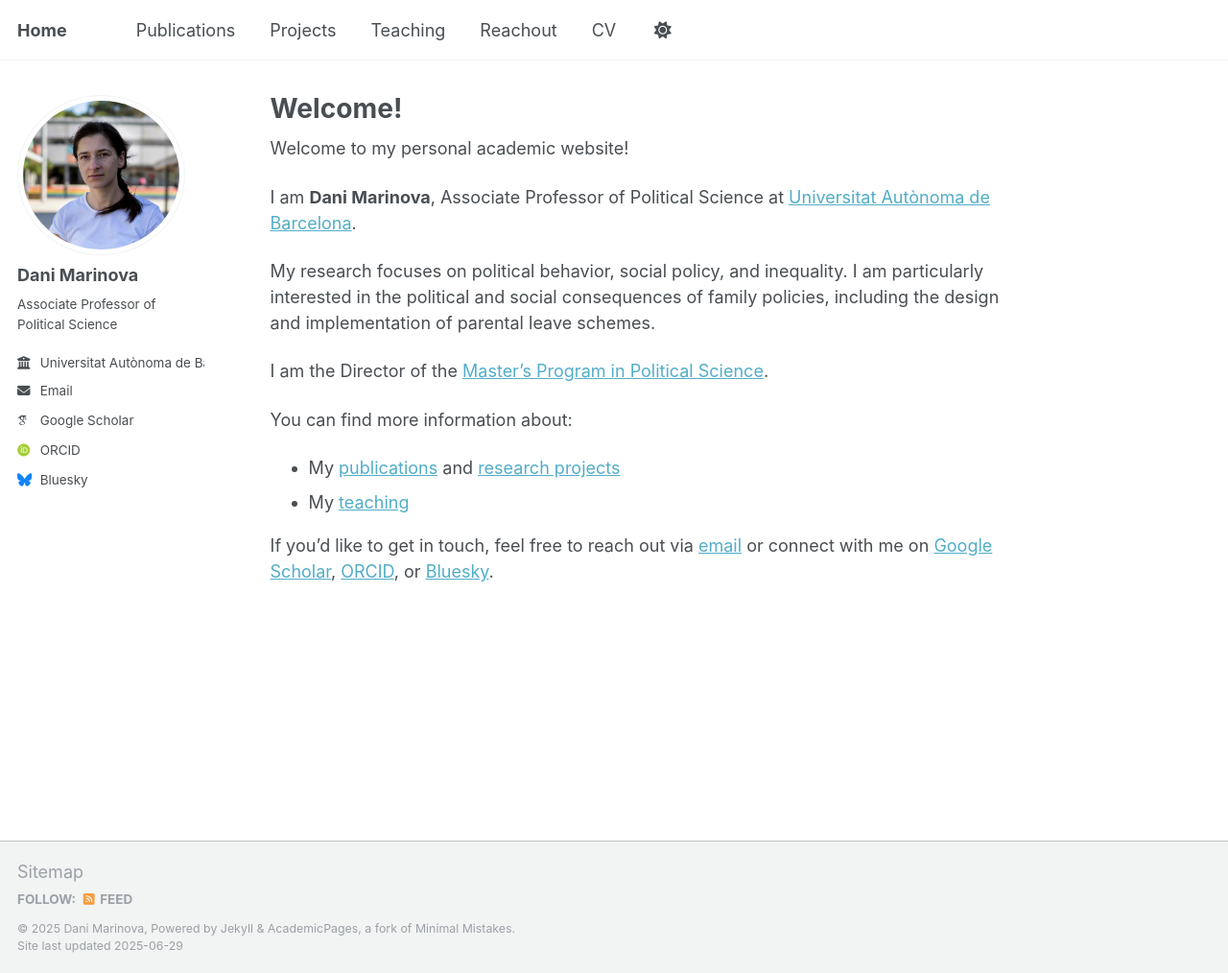
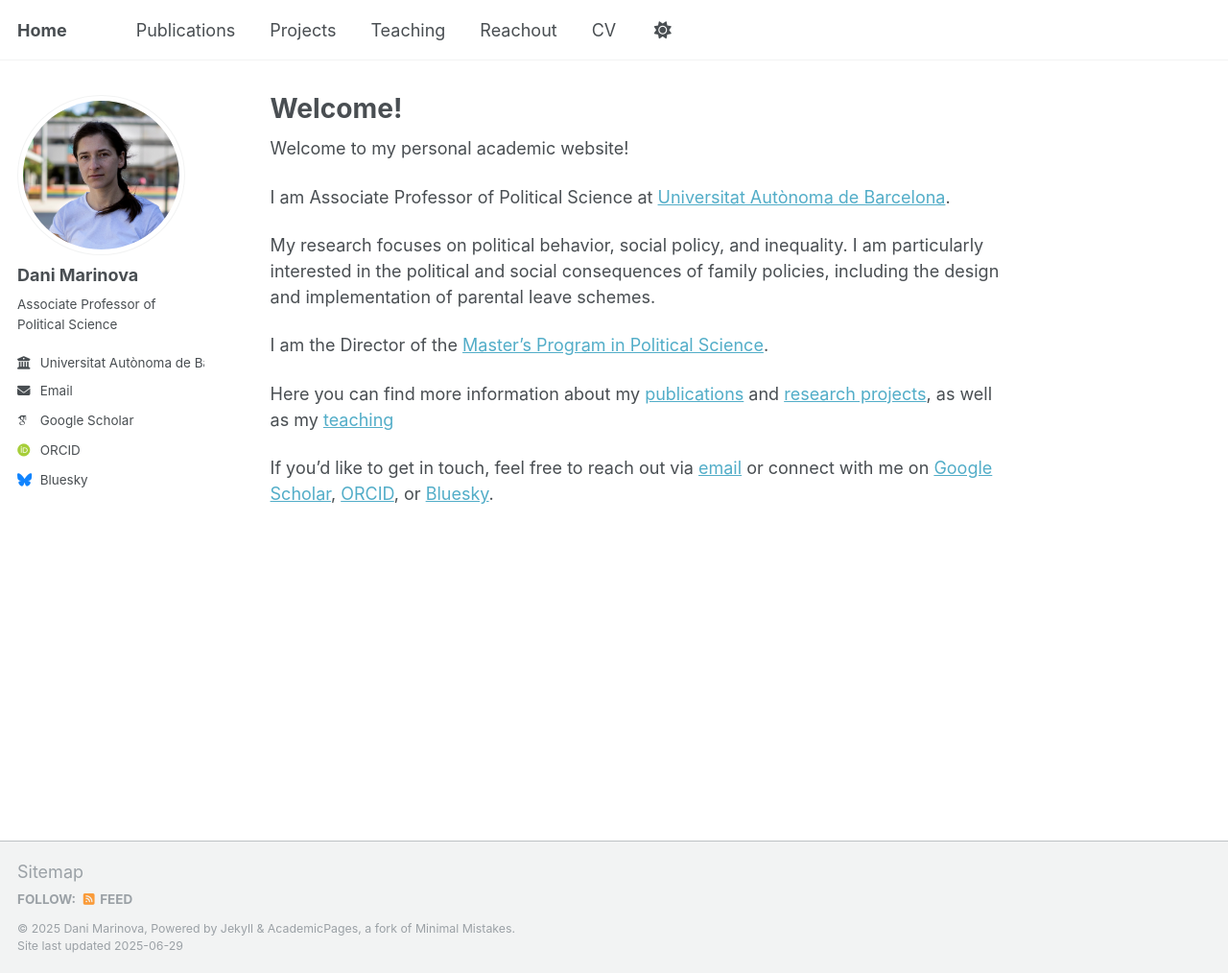
Before and after one commit to cyrila24/personal, a Jekyll site: the page built from index.md, in a window 1280 px wide and 1014 px high. Shown: the whole window at 96% size. Built offline with Jekyll 4.4.1, drawn with Linux system fonts in a browser that asks for light colours; some web fonts are replaced; a script that is not in the unit is left out.

Commit message:
Update index.md

```diff
--- a/index.md
+++ b/index.md
@@ -6,15 +6,12 @@ title: "Welcome!"
 
 Welcome to my personal academic website!
 
-I am **Dani Marinova**, Associate Professor of Political Science at [Universitat Autònoma de Barcelona](https://www.uab.cat).
+I am Associate Professor of Political Science at [Universitat Autònoma de Barcelona](https://www.uab.cat).
 
 My research focuses on political behavior, social policy, and inequality. I am particularly interested in the political and social consequences of family policies, including the design and implementation of parental leave schemes.
 
 I am the Director of the [Master's Program in Political Science](https://master-ciencia-politica.uab.cat/).
 
-You can find more information about:
-
-- My [publications](/personal/publications/) and [research projects](/personal/projects/)
-- My [teaching](/personal/teaching/)
+Here you can find more information about my [publications](/personal/publications/) and [research projects](/personal/projects/), as well as my [teaching](/personal/teaching/)
 
 If you'd like to get in touch, feel free to reach out via [email](mailto:dani.marinova@uab.cat) or connect with me on [Google Scholar](https://scholar.google.com/citations?user=0Qgt2pUAAAAJ&hl=en), [ORCID](https://orcid.org/0000-0001-7067-6792), or [Bluesky](https://bsky.app/profile/petroleuse-sbd.bsky.social).
```
